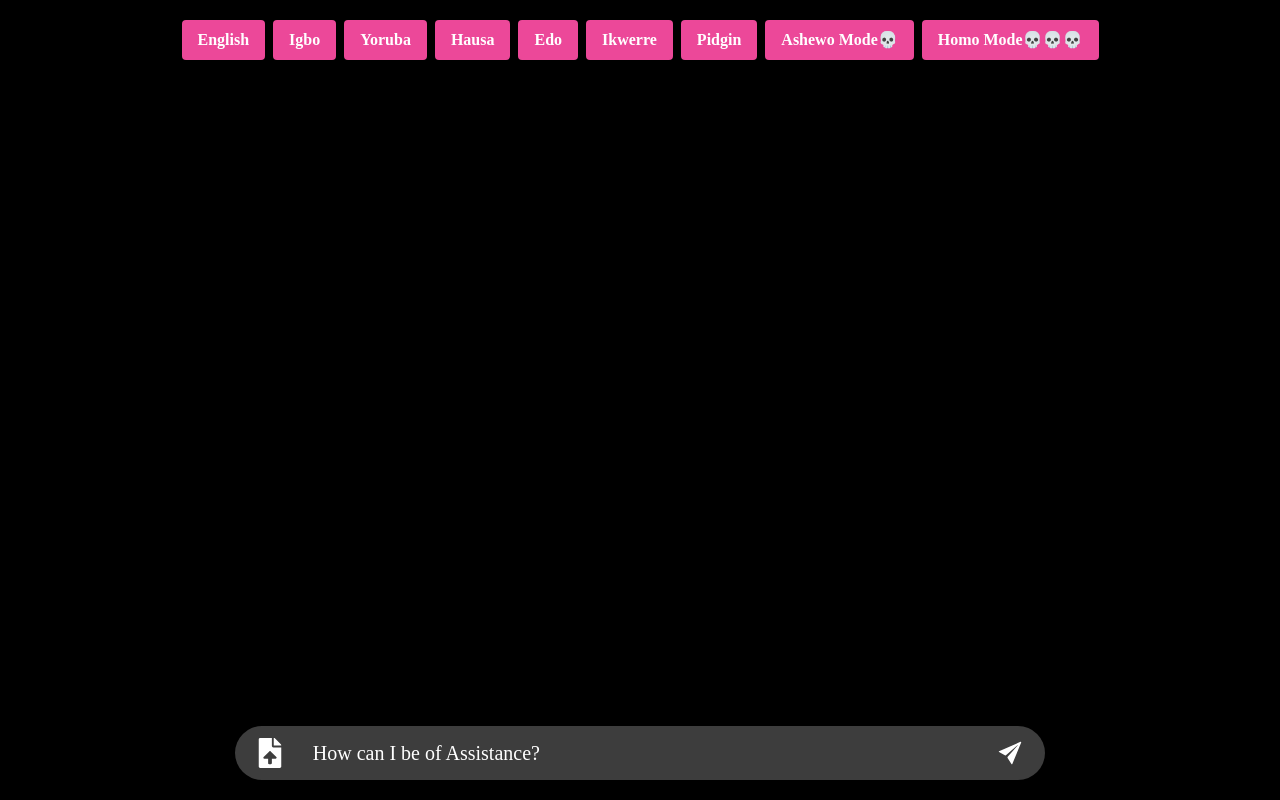
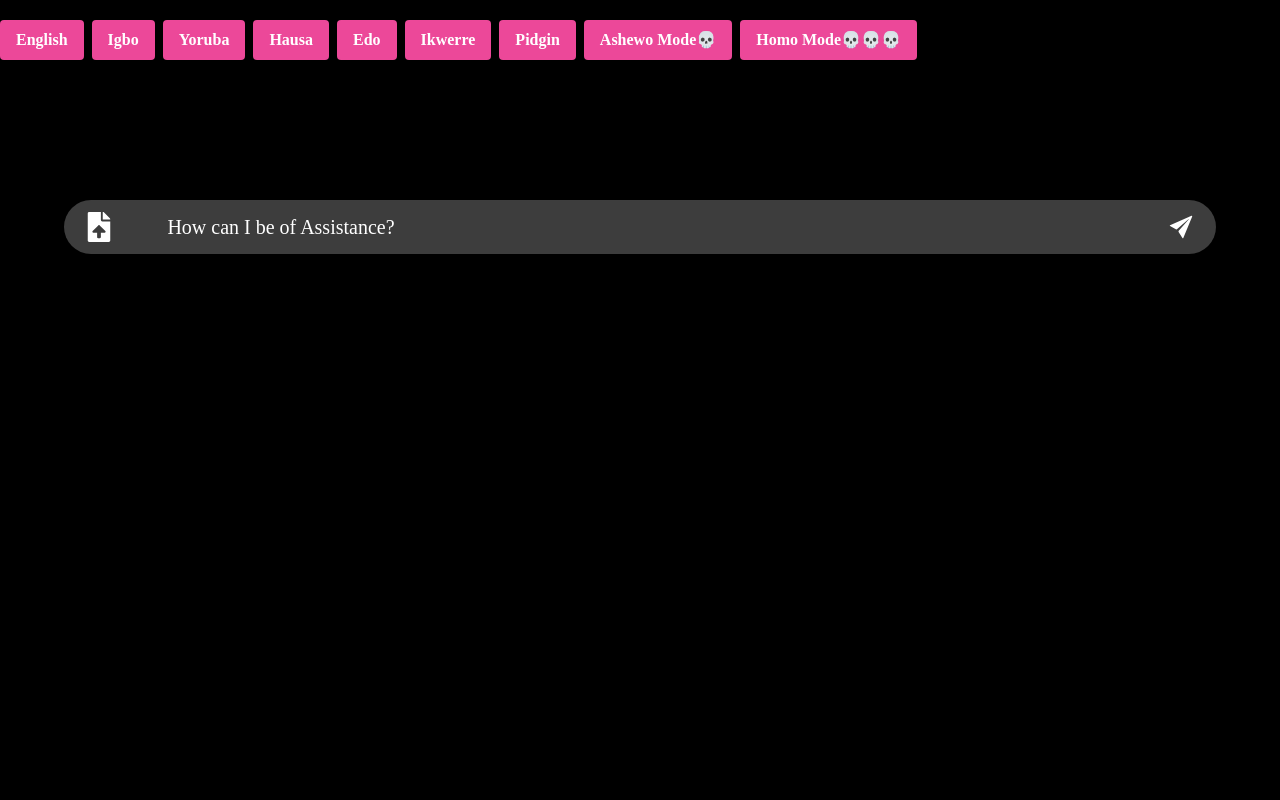
Before and after one commit to tech-monarch/Code-Clan-Team-1-AI-Project, a React (Vite) app: page /chat-box in a window 1280 px wide. Built offline with nearby package versions, Linux system fonts and the light colour scheme; a web font is replaced by a local one.

Commit message:
Update Chat.jsx

```diff
--- a/src/components/pages/Chat.jsx
+++ b/src/components/pages/Chat.jsx
@@ -65,10 +65,10 @@ const Chat = () => {
 
   return (
    <section className="text-white">
-      <div className="flex flex-col justify-center items-center gap-5 py-5 h-screen max-w-[900px] w-full mx-auto">
+  <div className="flex flex-col justify-center items-center gap-5 py-5 w-full mx-auto">
 
     {/* Language Selection Buttons */}
-        <div className="flex gap-2 pb-5 overflow-x-auto whitespace-nowrap">
+    <div className="flex gap-2 pb-5 overflow-x-auto whitespace-nowrap w-full max-w-full">
       {[
         { label: "English", code: "en" },
         { label: "Igbo", code: "ig" },
@@ -90,8 +90,7 @@ const Chat = () => {
       ))}
     </div>
 
-
-        <div className="flex-1 py-10 flex flex-col gap-5 overflow-y-auto">
+    <div className="flex-1 py-10 flex flex-col gap-5 overflow-y-auto w-full max-w-full">
       {chatHistory.map((chat, index) => (
         <div key={index} className={`flex ${chat.sender === 'user' ? 'flex-row-reverse' : 'flex-row'} gap-5`}>
           <FaUserCircle size={40} />
@@ -102,7 +101,7 @@ const Chat = () => {
       ))}
     </div>
 
-        <div className="flex flex-row justify-between items-center bg-[#3d3d3d] py-3 px-5 max-w-[90%] w-full rounded-full">
+    <div className="flex flex-row justify-between items-center bg-[#3d3d3d] py-3 px-5 w-full max-w-[90%] rounded-full">
       <FaFileUpload size={30} className="cursor-pointer" />
       <input
         className="bg-transparent placeholder:text-white text-[20px] focus:outline-none w-[85%]"
@@ -116,6 +115,7 @@ const Chat = () => {
     </div>
   </div>
 </section>
+
   );
 };
 
```
Lines whose indentation alone changed are shown as unchanged.
